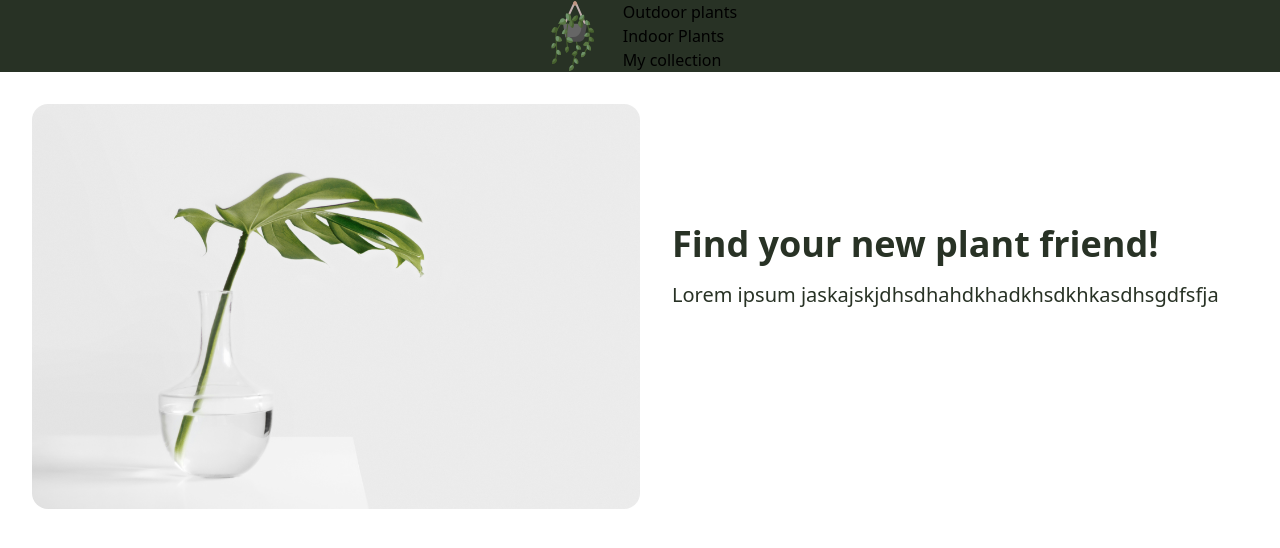
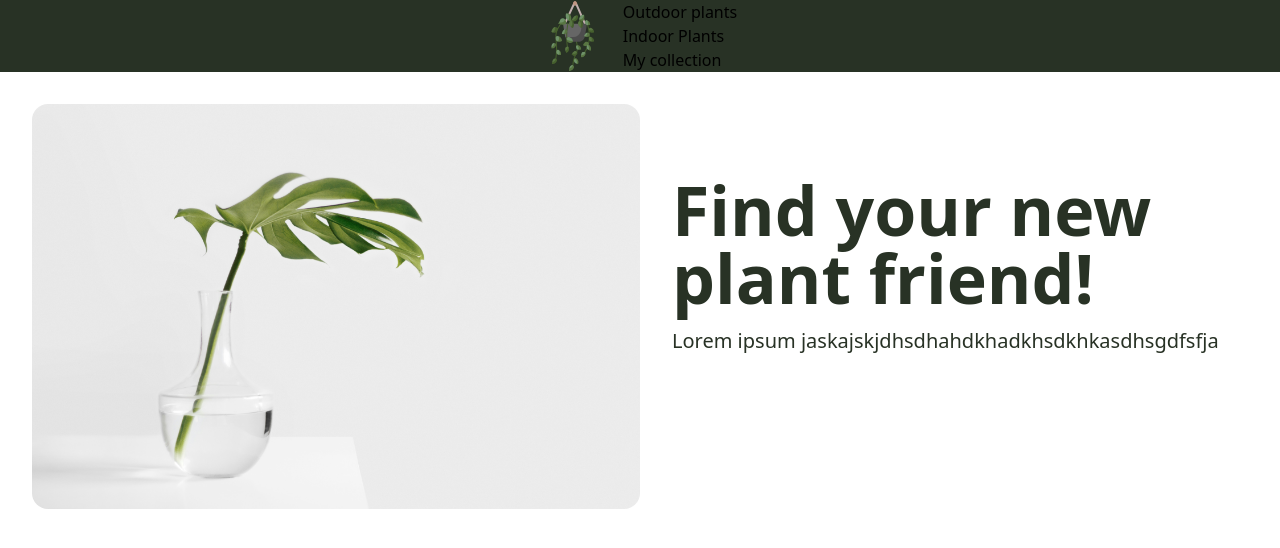
Before and after one commit to camila-stefano/plant-collection, a React (Vite) app: page / in a window 1280 px wide. Shown: the top 548 px of the page. Built offline with nearby package versions, Linux system fonts and the light colour scheme.

Commit message:
update taildwind.config

```diff
--- a/tailwind.config.js
+++ b/tailwind.config.js
@@ -21,17 +21,11 @@ export default {
       sm: ['14px', '1.25em'],
       base: ['16px', '1.25em'],
       lg: ['20px', '1.25em'],
-      xl: ['24px', '1.25em'],
-      '2xl': ['24px', '1.25em'],
-      '3xl': ['30px', '1.25em'],
-      header: ['36px', '1.25em'],
+      header: ['68px', '1em'],
     },
     extend: {
-      spacing: {
-        '8xl': '96rem',
-        '9xl': '128rem',
-      },
       borderRadius: {
+        '2xl': '1rem',
         '4xl': '2rem',
       }
     }
```
